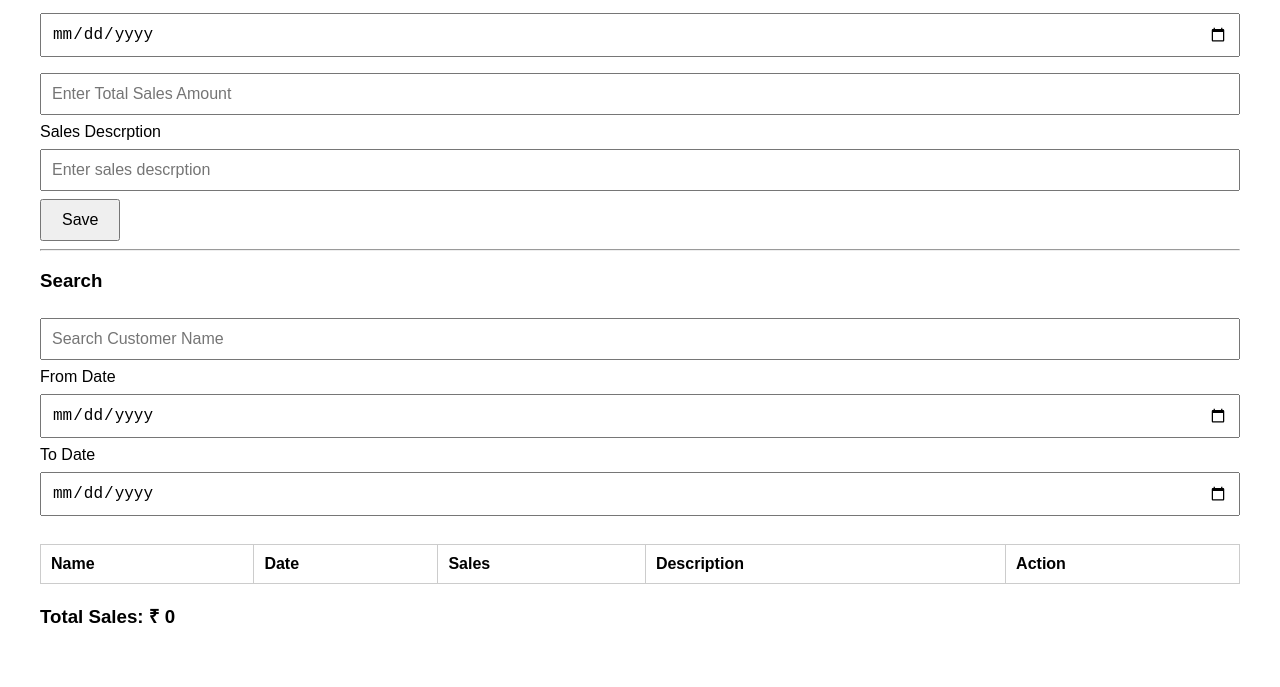
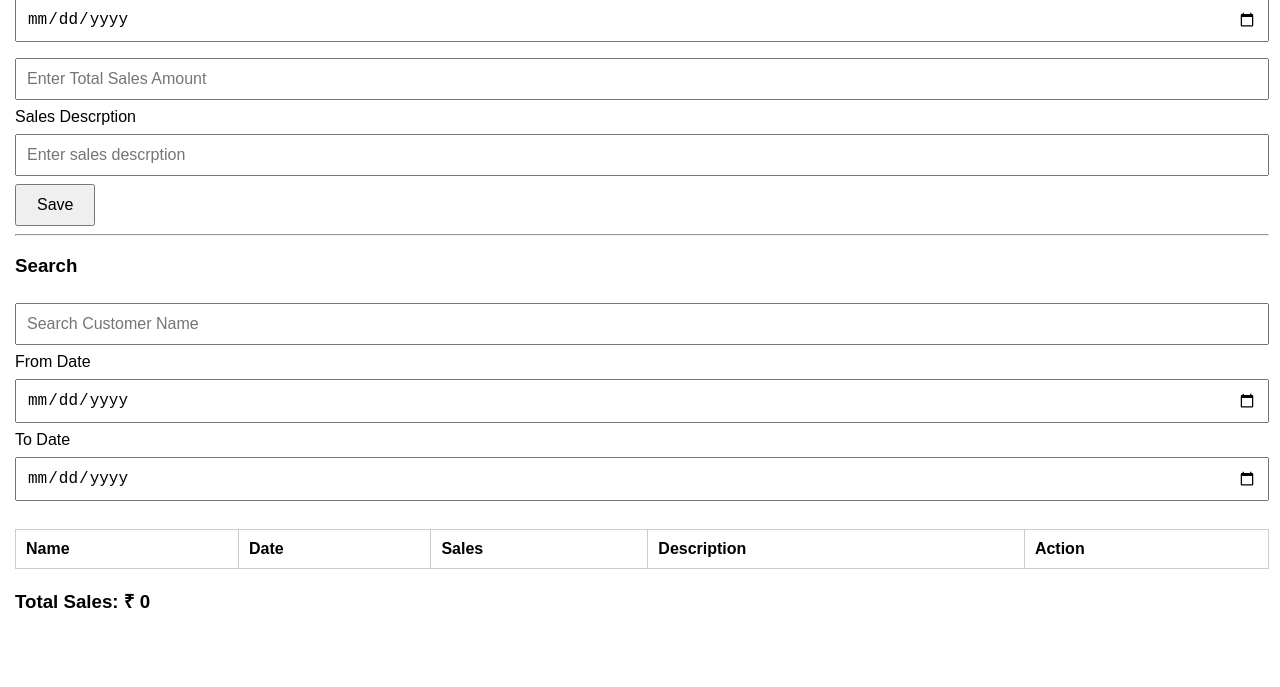
Before and after one commit to ommtax/kalyanisales, a plain HTML site: page index.html in a window 1280 px wide. Shown: the part 161-848 px from the top of the page. After the commit the page ends 818 px from the top, so only its background shows below. Drawn offline with Linux system fonts and the light colour scheme; no server answers.

Commit message:
Update index.html

```diff
--- a/index.html
+++ b/index.html
@@ -5,12 +5,12 @@
  <title>Sales Entry</title>
 
  <style>
- body{
- font-family:Arial;
- max-width:1200px;
- margin:20px auto;
- padding:20px;
- }
+body{
+    font-family:Arial;
+    width:98%;
+    margin:10px auto;
+    padding:15px;
+}
 
  input, select{
     width:100%;
@@ -185,7 +185,7 @@ deleteDoc
  document.getElementById("name").value="";
  document.getElementById("date").value="";
  document.getElementById("payment").value="";
-
+ document.getElementById("transType").value = "";
  loadData();
 
  }
```
